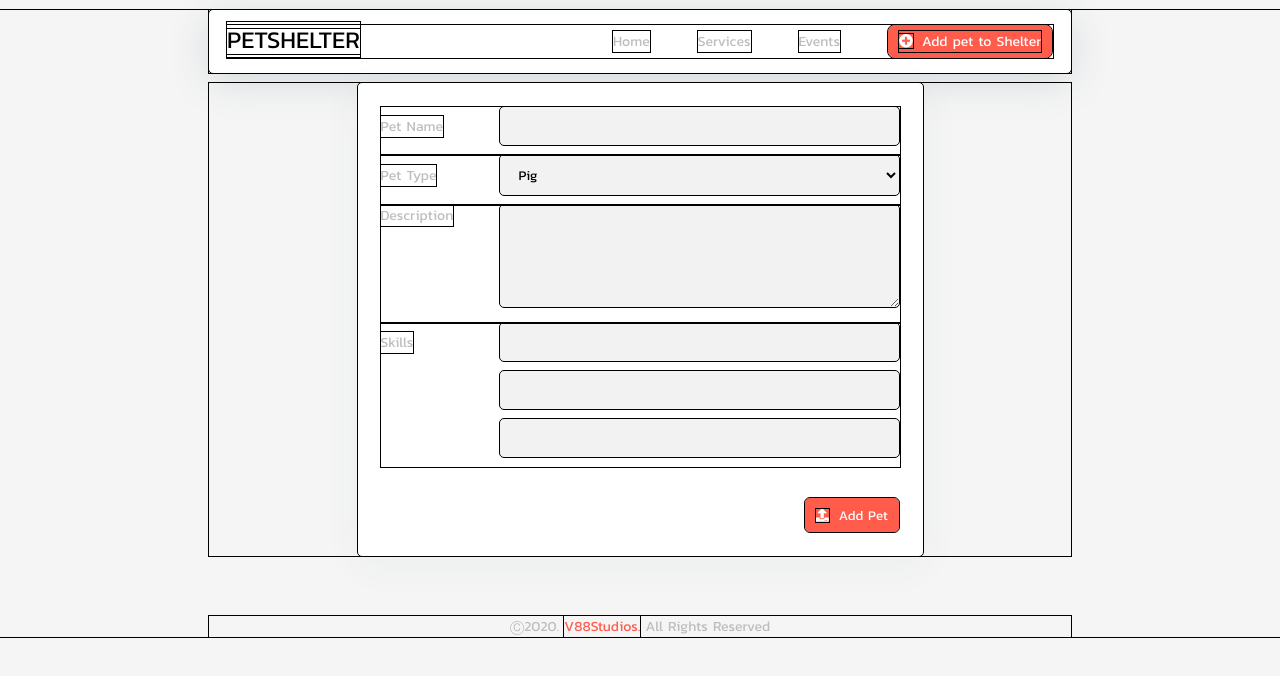
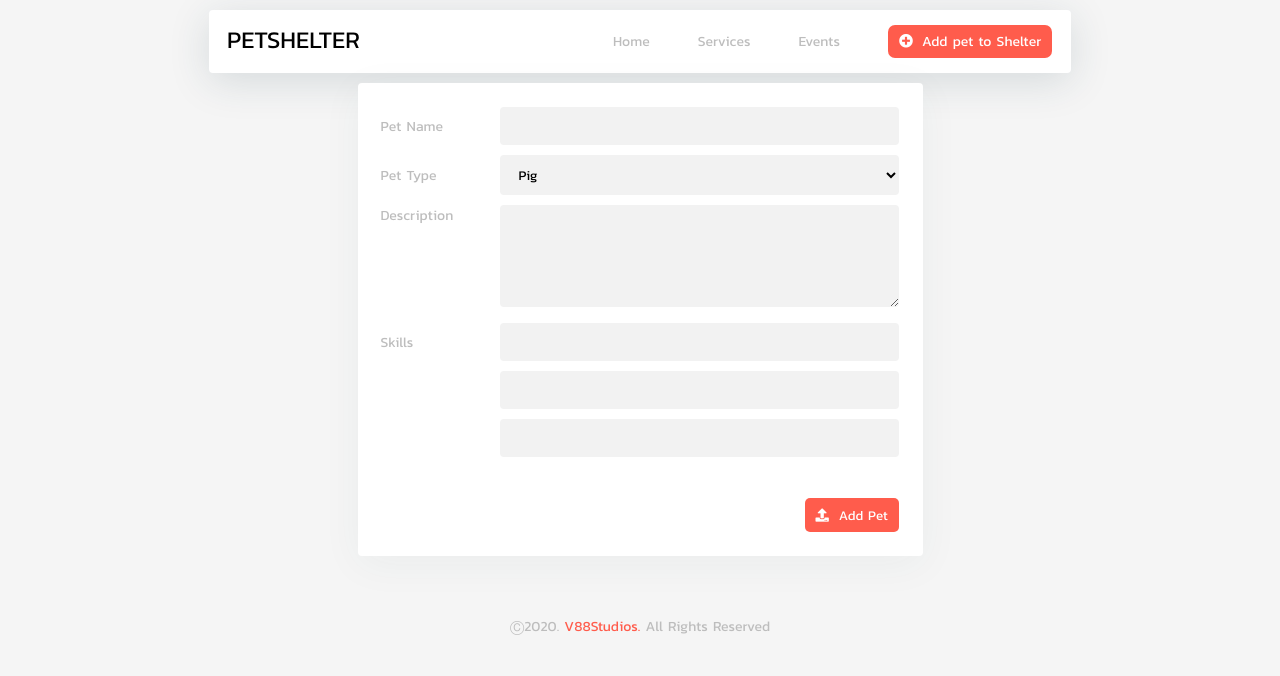
Before and after one commit to RenzLesterH/Pet_Shelter, a React (Create React App) app: page /add-pet in a window 1280 px wide. Shown: the top 676 px of the page. Built offline with nearby package versions, Linux system fonts and the light colour scheme.

Commit message:
class= is change to className

```diff
--- a/src/components/form.jsx
+++ b/src/components/form.jsx
@@ -2,6 +2,27 @@ import React, { Component } from 'react';
 
 class Form extends Component {
     // state = {  }
+
+    handleOnSubmit = (event) => {
+        event.preventDefault();
+        let data_form = event.target;
+        this.props.onAdd({
+          id: 11,
+          name: data_form.pet_name.value,
+          type: data_form.pet_type.value,
+          description: data_form.pet_desc.value,
+          skill_1: data_form.pet_skill_1.value,
+          skill_2: data_form.pet_skill_2.value,
+          skill_3: data_form.pet_skill_3.value,
+        });
+        data_form.pet_name.value = "";
+        data_form.pet_type.value = "";
+        data_form.pet_desc.value = "";
+        data_form.pet_skill_1.value = "";
+        data_form.pet_skill_2.value = "";
+        data_form.pet_skill_3.value = "";
+    };
+
     render() {
         return (
             <section id="add_pet">
@@ -25,10 +46,10 @@ class Form extends Component {
                     <div>
                         <label>Skills</label>
                         <input type="text" name="pet_skill_1" id="skill_1" required />
-                        <input type="text" name="pet_skill_2" class="pet_skills" required />
-                        <input type="text" name="pet_skill_3" class="pet_skills" required />
+                        <input type="text" name="pet_skill_2" className="pet_skills" required />
+                        <input type="text" name="pet_skill_3" className="pet_skills" required />
                     </div>
-                    <button type="submit"><i class="fas fa-upload"></i>Add Pet</button>
+                    <button type="submit"><i className="fas fa-upload"></i>Add Pet</button>
                 </form>
             </section>
         );
--- a/src/components/navbar.jsx
+++ b/src/components/navbar.jsx
@@ -11,10 +11,10 @@ class Navbar extends Component {
                 <nav>
                   <ul>
                       <li id="brand_name"><a href='/'>PETSHELTER</a></li>
-                      <li class="nav_links"><a href='/'>Home</a></li>
-                      <li class="nav_links"><a href='#'>Services</a></li>
-                      <li class="nav_links"><a href='#'>Events</a></li>
-                      <li id="add_pet_to_shelter"><a href='add-pet'><i class="fas fa-plus-circle"></i>Add pet to Shelter</a></li>
+                      <li className="nav_links"><a href='/'>Home</a></li>
+                      <li className="nav_links"><a href='#'>Services</a></li>
+                      <li className="nav_links"><a href='#'>Events</a></li>
+                      <li id="add_pet_to_shelter"><a href='add-pet'><i className="fas fa-plus-circle"></i>Add pet to Shelter</a></li>
                   </ul>
                 </nav>
             </header>
--- a/src/components/pet_details.jsx
+++ b/src/components/pet_details.jsx
@@ -14,9 +14,9 @@ class Pet_details extends Component {
                 {pets_data.map((pets) => (
                     <tr>
                         <td className="pet_name" key={pets.name}>{pets.name}</td>
-                        <td class="pet_type" key={pets.type}>{pets.type}</td>
+                        <td className="pet_type" key={pets.type}>{pets.type}</td>
                         <td>
-                            <button><i class="fas fa-clipboard-list"></i>Details</button>
+                            <button><i className="fas fa-clipboard-list"></i>Details</button>
                             <button><i className="fas fa-pen-square"></i>Edit</button>
                         </td>
                     </tr>
--- a/src/components/stylesheets/styles.scss
+++ b/src/components/stylesheets/styles.scss
@@ -4,7 +4,7 @@
 }
 
 * {
-    outline: 1px solid black;
+    // outline: 1px solid black;
     padding: 0px;
     margin: 0px;
     font-family: header_font;
```
